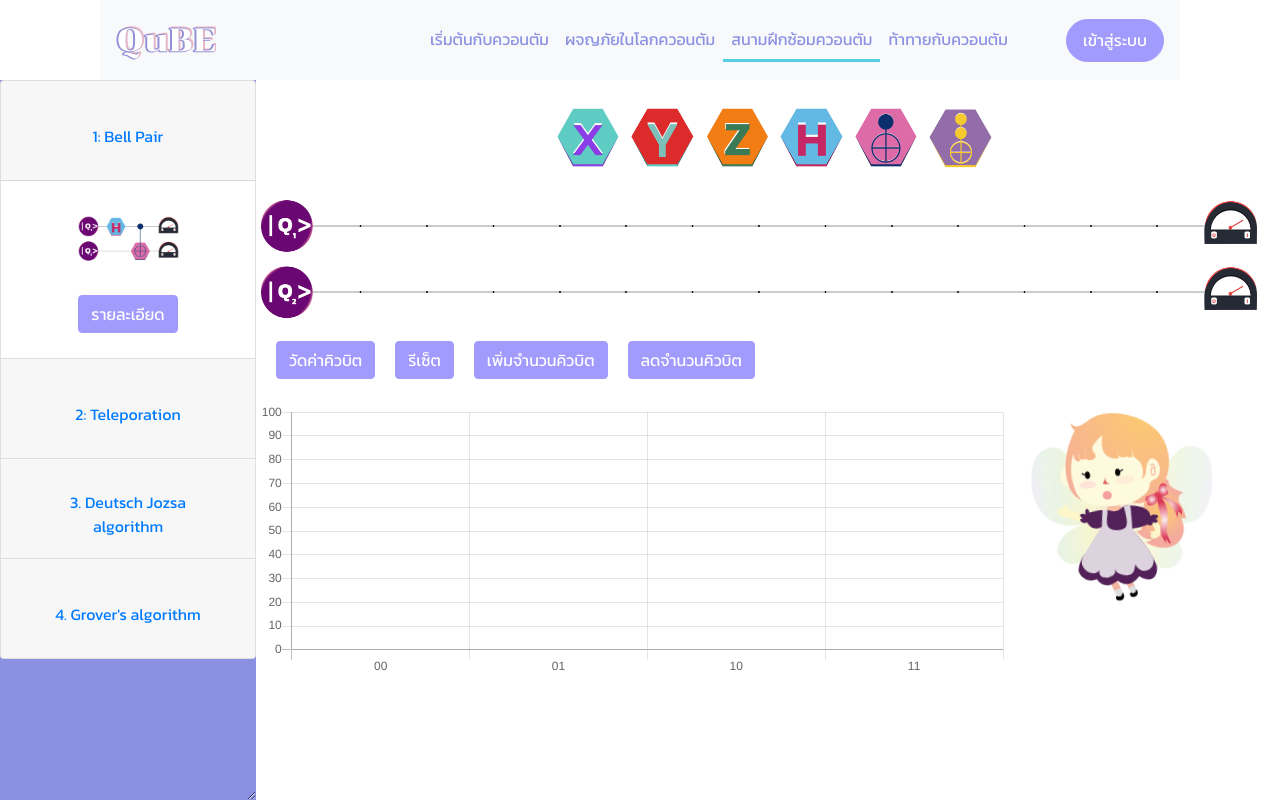
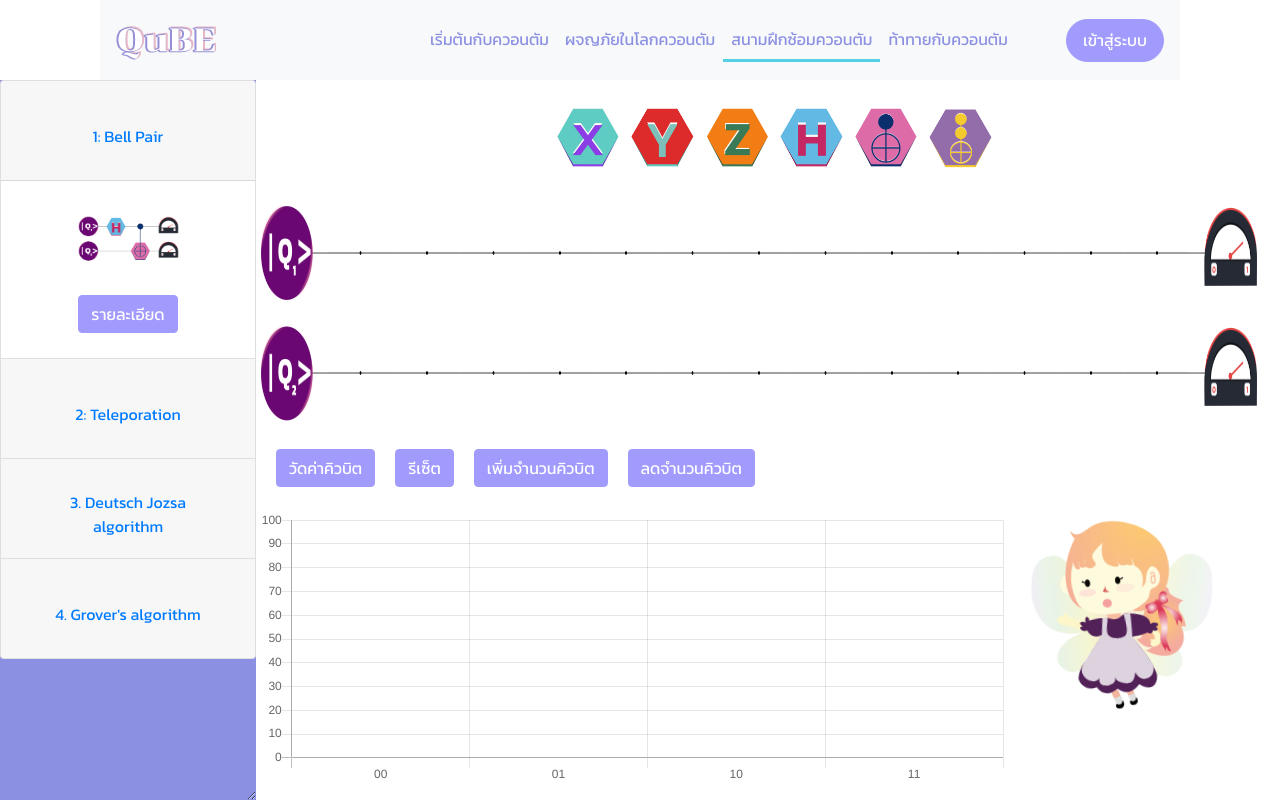
Before and after one commit to Kadphol/QuBE, a React (Create React App) app in the folder frontend/: page /playground in a window 1280 px wide. Built offline with nearby package versions, Linux system fonts and the light colour scheme; no server answers; a web font is replaced by a local one.

Commit message:
Fix css in safari

```diff
--- a/frontend/src/components/Composer/Composer.scoped.css
+++ b/frontend/src/components/Composer/Composer.scoped.css
@@ -29,7 +29,7 @@
 }
 
 .rows img {
-    height: auto;
+    height: 15vh;
     width: auto;
     max-width: 6.3%;
     max-height: 6.3%;
@@ -41,7 +41,7 @@
 }
 
 .rowsQuiz img {
-    height: auto;
+    height: 15vh;
     width: auto;
     max-width: 6%;
     max-height: 6%;
--- a/frontend/src/pages/Challenge/Menu.tsx
+++ b/frontend/src/pages/Challenge/Menu.tsx
@@ -2,8 +2,6 @@ import React, {useState} from 'react';
 import { Link, useRouteMatch } from 'react-router-dom';
 import { ReactComponent as Dragon} from '../../svg/Dragon.svg'
 import { ReactComponent as Qubie} from '../../svg/Qubie-intro.svg'
-import styled from 'styled-components'
-import { relative } from 'path';
 
 const ulStyle = {
   listStyleType: 'none',
@@ -43,7 +41,7 @@ const column = {
 
 const character = {
     width:'300px',
-    height:'auto',
+    height:'100%',
     padding: '10px',
     transform: 'rotate(5deg)'
 } as React.CSSProperties;
```
